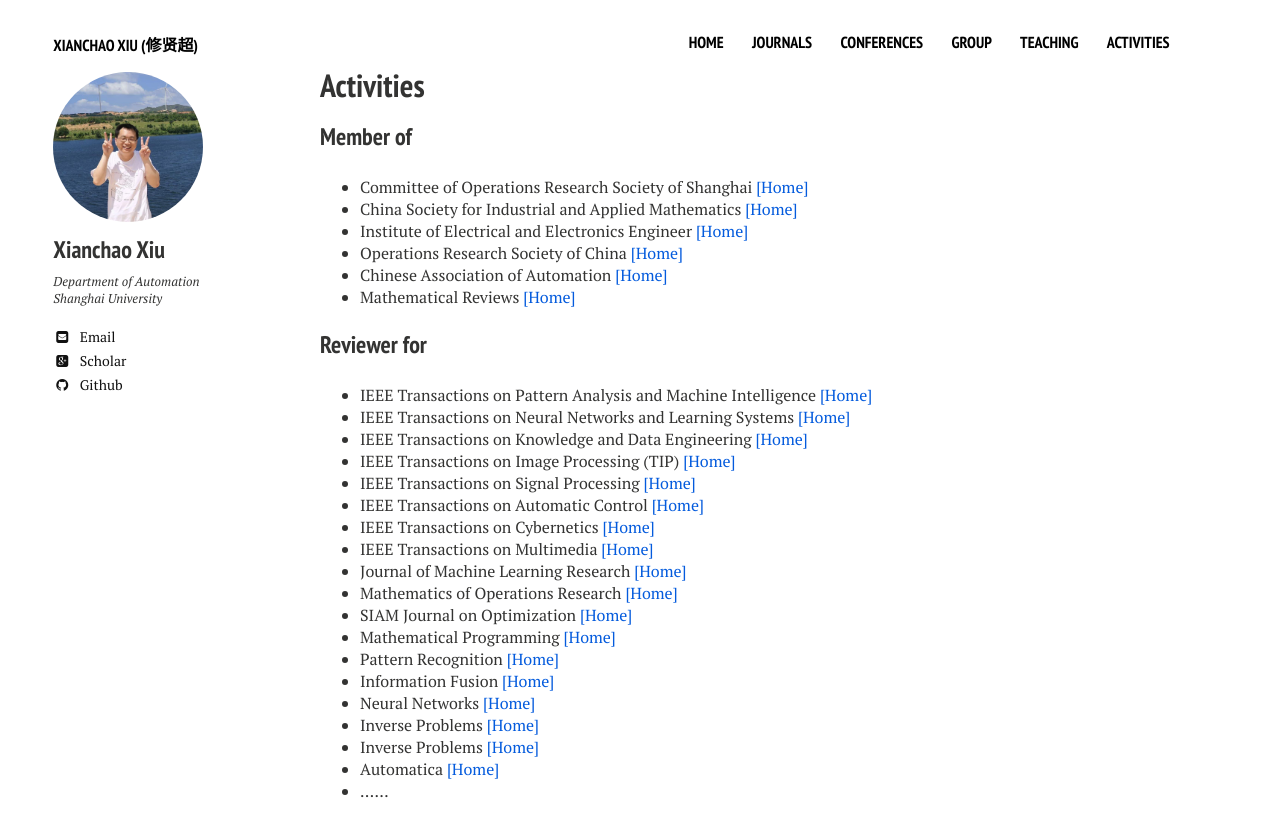
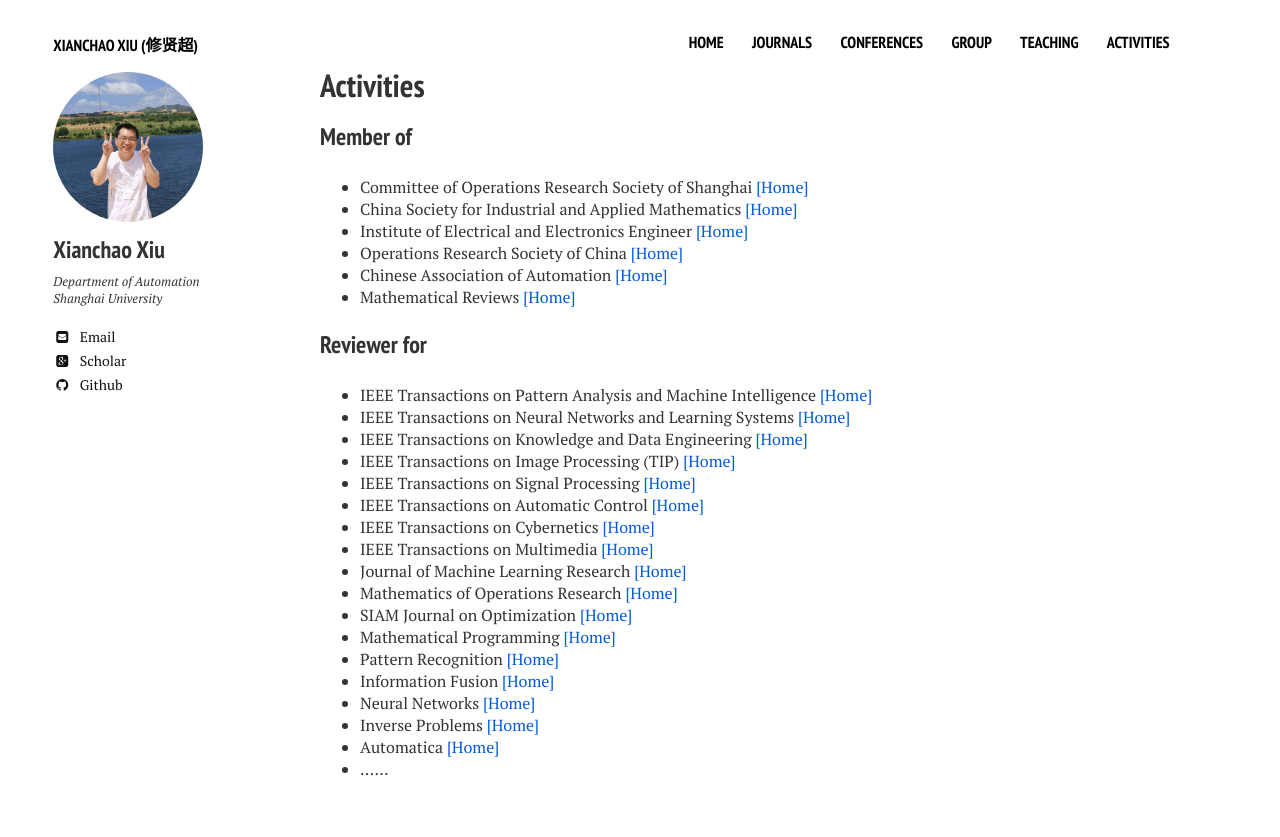
Before and after one commit to xianchaoxiu/xianchaoxiu.github.io, a Jekyll site: the page built from activities/index.md, in a window 1280 px wide. Shown: the top 837 px of the page. Built offline with Jekyll 4.4.1, drawn with Linux system fonts in a browser that asks for light colours; nearby versions of some CDN libraries.

Commit message:
Update index.md

```diff
--- a/activities/index.md
+++ b/activities/index.md
@@ -34,6 +34,5 @@ share: false
 * Information Fusion <a href="https://www.sciencedirect.com/journal/information-fusion" class="textlink" target="_blank">[Home]</a> <br>
 * Neural Networks <a href="https://www.sciencedirect.com/journal/neural-networks" class="textlink" target="_blank">[Home]</a> <br>
 * Inverse Problems <a href="https://iopscience.iop.org/journal/0266-5611" class="textlink" target="_blank">[Home]</a> <br>
-* Inverse Problems <a href="https://iopscience.iop.org/journal/0266-5611" class="textlink" target="_blank">[Home]</a> <br>
 * Automatica <a href="https://www.sciencedirect.com/journal/automatica" class="textlink" target="_blank">[Home]</a> <br>
 * ......
```
